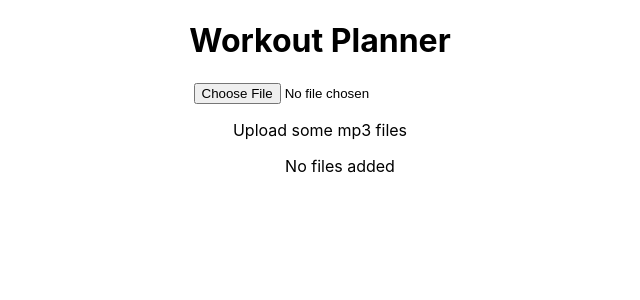
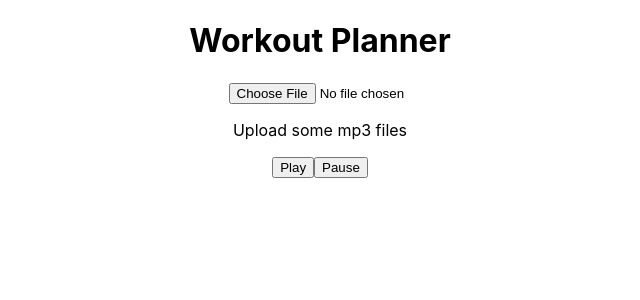
Before and after one commit to Deogle/workout-planner, a React (Create React App) app: page / in a window 1280 px wide. Shown: the top 300 px of the page, without its empty margins (320-960 px from the left). Built offline with nearby package versions, Linux system fonts and the light colour scheme; what redux-immutable-state-invariant would draw is missing.

Commit message:
moved audio to public, added audio player, layout.

```diff
--- a/src/components/App.js
+++ b/src/components/App.js
@@ -1,6 +1,7 @@
 import React from 'react';
 import MusicFileInput from './MusicFileInput';
 import MusicList from './MusicList';
+import AudioPlayer from './AudioPlayer'
 import '../css/App.css';
 
 function App() {
@@ -9,6 +10,7 @@ function App() {
       <h1>Workout Planner</h1>
       <MusicFileInput />
       <MusicList />
+      <AudioPlayer/>
     </div>
   );
 }
--- /dev/null
+++ b/src/components/AudioPlayer.js
@@ -0,0 +1,41 @@
+import React from "react";
+
+//TODO: we gotta
+class AudioPlayer extends React.Component {
+  constructor(props) {
+    super(props);
+    this.state = {
+      play: false,
+      pause: true
+    };
+    this.url = "../../example_audio/low_fi_tune.mp3";
+    this.audio = new Audio(this.url);
+  }
+
+  play = () => {
+    this.setState({
+      play: true,
+      pause: false
+    });
+    this.audio.play();
+  };
+
+  pause = () => {
+      this.setState({
+          play:false,
+          pause:true
+      });
+      this.audio.pause()
+  }
+
+  render() {
+    return (
+      <div>
+        <button onClick={this.play}>Play</button>
+        <button onClick={this.pause}>Pause</button>
+      </div>
+    );
+  }
+}
+
+export default AudioPlayer;
--- a/src/components/MusicFileInput.js
+++ b/src/components/MusicFileInput.js
@@ -20,7 +20,7 @@ class MusicFileInput extends React.Component{
     render(){
         return(
             <div>
-                <input id="audio_file" type="file" accept=".mp3" ref={this.state.file} onChange={this.handleUpload} />
+                <span style={{marginLeft:"70px"}}><input id="audio_file" type="file" accept=".mp3" ref={this.state.file} onChange={this.handleUpload} /></span>
                 <p>Upload some mp3 files</p>
             </div>
         )
--- a/src/components/MusicList.js
+++ b/src/components/MusicList.js
@@ -11,7 +11,7 @@ const MusicList = ({musicFiles}) => {
                     ? musicFiles.map((file,index)=>{
                         return <MusicFile key={`musicFile-${file}`} file={file}/>;
                     })
-                    : "No files added"
+                    : null
                 }
             </ul>
         </div>
```
Also changed, not shown: 2 other files (tests, documents, lock files or other folders).
